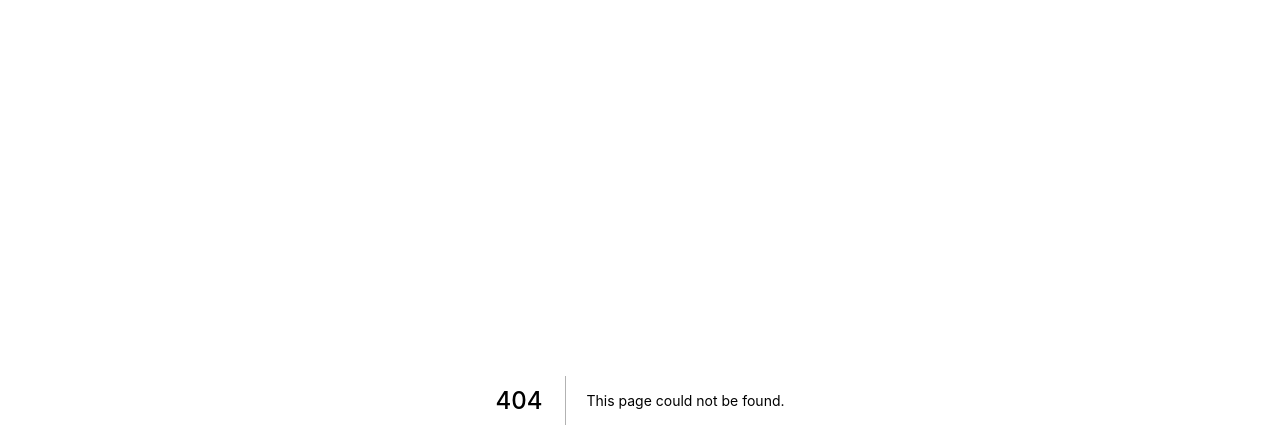
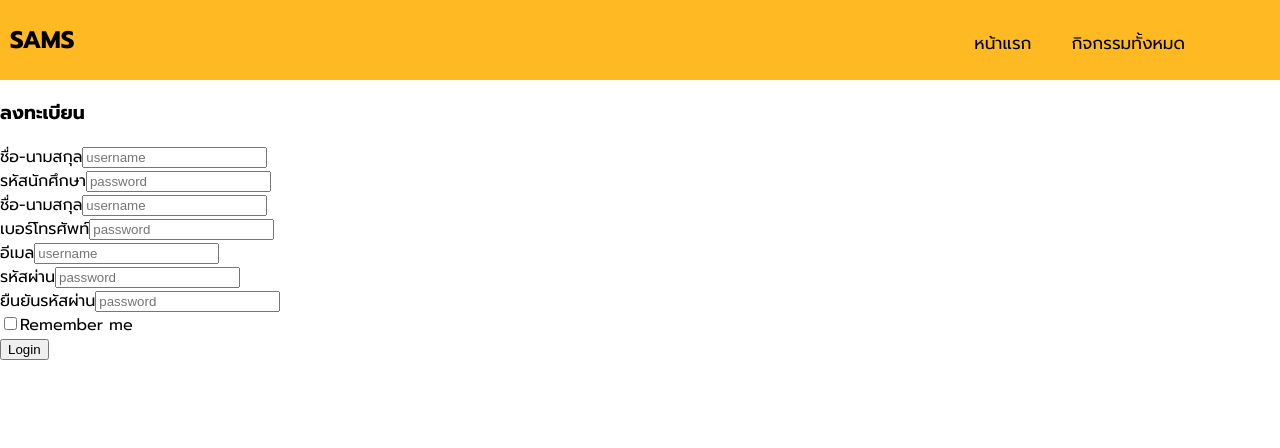
Before and after one commit to pbsmile/SAMS-Project-Web, a Next.js app: page /register in a window 1280 px wide. Before the commit this address had no page. Shown: the top 448 px of the page. Built offline with nearby package versions, Linux system fonts and the light colour scheme.

Commit message:
Register form + input form css+html incomplete

```diff
--- /dev/null
+++ b/components/Register/Register.js
@@ -0,0 +1,57 @@
+import React from "react";
+
+const register = () => {
+    return (
+            <div className="register_user_card">
+                <div className="d-flex justify-content-center register_form_container">
+                    <div className="d-flex justify-content-center register_header">
+                        <h3>ลงทะเบียน</h3>
+                    </div>
+                    <form>
+                        <div className="register_input mb-3">
+                            <label htmlFor="username">ชื่อ-นามสกุล</label>
+                            <input type="text" name="" className="register_input-user-pass" defaultValue="" placeholder="username" />
+                        </div>
+                        <div className="register_input mb-3">
+                            <label htmlFor="password">รหัสนักศึกษา</label>
+                            <input type="password" name="" className="register_input-user-pass" defaultValue="" placeholder="password" />
+                        </div>
+                        <div className="register_input mb-3">
+                            <label htmlFor="username">ชื่อ-นามสกุล</label>
+                            <input type="text" name="" className="register_input-user-pass" defaultValue="" placeholder="username" />
+                        </div>
+                        <div className="register_input mb-3">
+                            <label htmlFor="password">เบอร์โทรศัพท์</label>
+                            <input type="password" name="" className="register_input-user-pass" defaultValue="" placeholder="password" />
+                        </div>
+                        <div className="register_input mb-3">
+                            <label htmlFor="username">อีเมล</label>
+                            <input type="text" name="" className="register_input-user-pass" defaultValue="" placeholder="username" />
+                        </div>
+                        <div className="register_input mb-3">
+                            <label htmlFor="password">รหัสผ่าน</label>
+                            <input type="password" name="" className="register_input-user-pass" defaultValue="" placeholder="password" />
+                        </div>
+                        <div className="register_input mb-3">
+                            <label htmlFor="password">ยืนยันรหัสผ่าน</label>
+                            <input type="password" name="" className="register_input-user-pass" defaultValue="" placeholder="password" />
+                        </div>
+                        <div className="register_form-group">
+                            <div className="register_custom-control register_custom-checkbox">
+                                <input type="checkbox" className="register_custom-control-input" />
+                                <label className="register_custom-control-label">Remember me</label>
+                            </div>
+
+                            <div className="d-flex justify-content-center mt-3">
+                                <button type="button" name="button" className="register_btn">Login</button>
+                            </div>
+                        </div>
+                    </form>
+                </div>
+            </div>
+
+
+    );
+};
+
+export default register;
--- /dev/null
+++ b/pages/register.js
@@ -0,0 +1,14 @@
+import React from 'react'
+import Navbar from '../components/Navbar/Navbar'
+import Register from '../components/Register/Register'
+
+const register = () => {
+    return (
+        <div>
+            <Navbar/>
+            <Register/>
+        </div>
+    )
+}
+
+export default register;
--- /dev/null
+++ b/styles/Register.scss
@@ -0,0 +1,85 @@
+.register_user_card {
+    height: 700px;
+    width: 500px;
+    margin-left: 35%;
+    margin-top: 10%;
+    margin-bottom: auto;
+    background:white;
+    position: relative;
+    // display: flex;
+    justify-content: center;
+    flex-direction: column;
+    // padding-left: 10px;
+    box-shadow: 0 4px 8px 0 rgba(0, 0, 0, 0.2), 0 6px 20px 0 rgba(0, 0, 0, 0.19);
+    -webkit-box-shadow: 0 4px 8px 0 rgba(0, 0, 0, 0.2), 0 6px 20px 0 rgba(0, 0, 0, 0.19);
+    -moz-box-shadow: 0 4px 8px 0 rgba(0, 0, 0, 0.2), 0 6px 20px 0 rgba(0, 0, 0, 0.19);
+    border-radius: 5px;
+
+}
+.register_form-group{
+    margin-top: 20px;
+    margin-left: 20%;
+}
+
+.register_form_container {
+    margin-top: 10px;
+}
+.register_header {
+    height: 50px;
+    background: #f77f00;
+    text-align: center;
+    margin-bottom: 30px;
+}
+.register_header h3{
+    padding-top: 5px;
+    font-size: 30px;
+}
+
+.register_btn {
+    width: 20%;
+    height: 50px;
+    background: #f77f00!important;
+    color: white !important;
+    border-radius: 25px ;
+    font-size: 15px;
+    margin-left: 100px;
+    margin-top: 15px;
+    margin-bottom: 10px;
+}
+
+.register_btn:focus {
+    box-shadow: none !important;
+    outline: 0px !important;
+}
+
+.register_input {
+    margin-top: 20px;
+    margin-left: 20px;
+}
+.register_links{
+    margin-left: 50px;
+}
+.register_input-user-pass{
+    font-size: 18px;
+    height: 40px;
+    width: 350px;
+    margin-left: 10px;
+    border: 1px solid #ccc;
+    border-radius: 5px;
+    padding: 10px 10px;
+}
+.register_input-user-pass:focus {
+    border-radius: 5px;
+    border: 2px solid black;
+    // font-size: 20px;
+    box-shadow: none !important;
+    outline: 0px !important;
+}
+
+.register_custom-checkbox{
+    margin-left: 70px;
+}
+.register_custom-checkbox .register_custom-control-input:checked~.register_custom-control-label::before {
+    margin-left: 100px;
+    background-color: #c0392b !important;
+}
```
